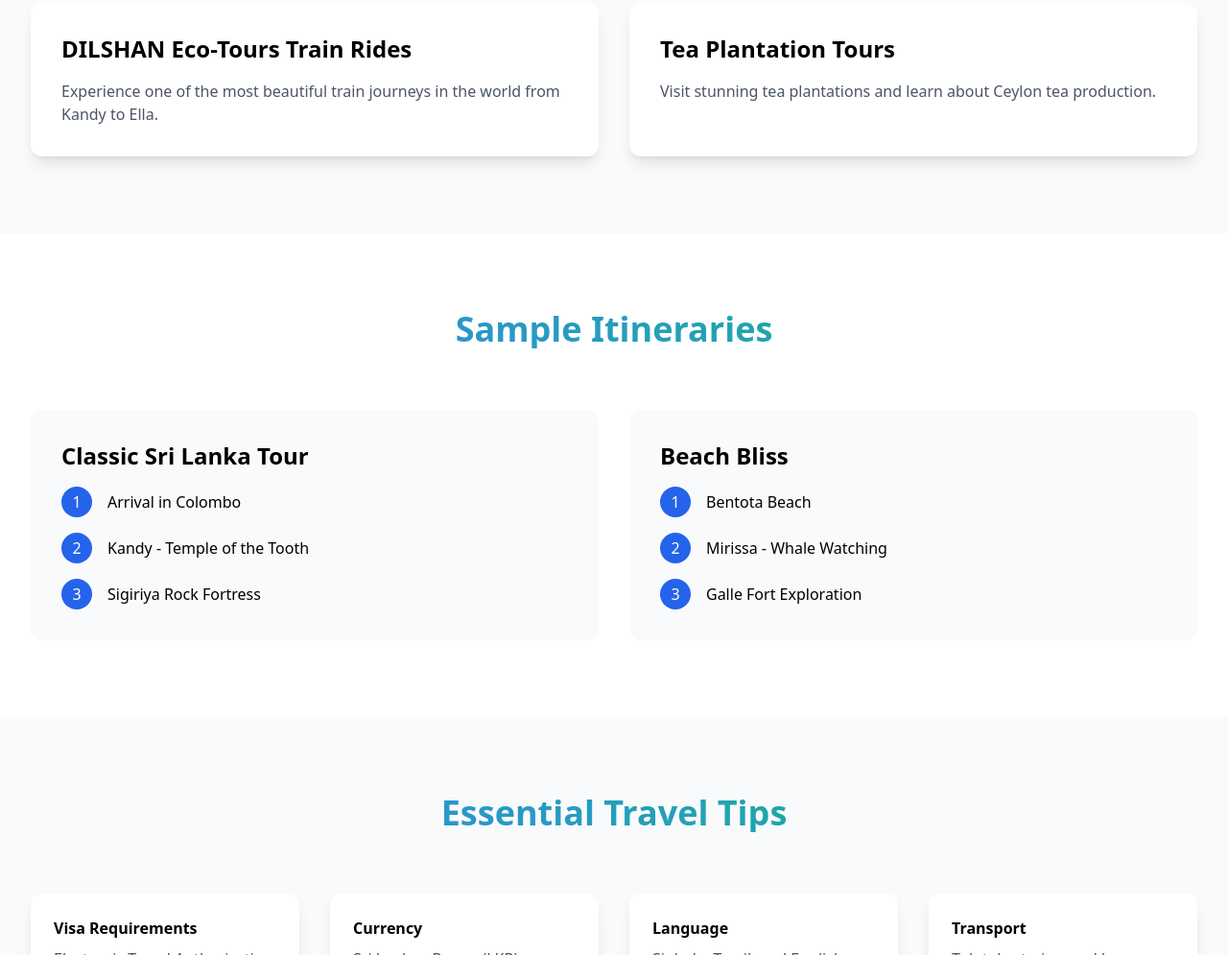
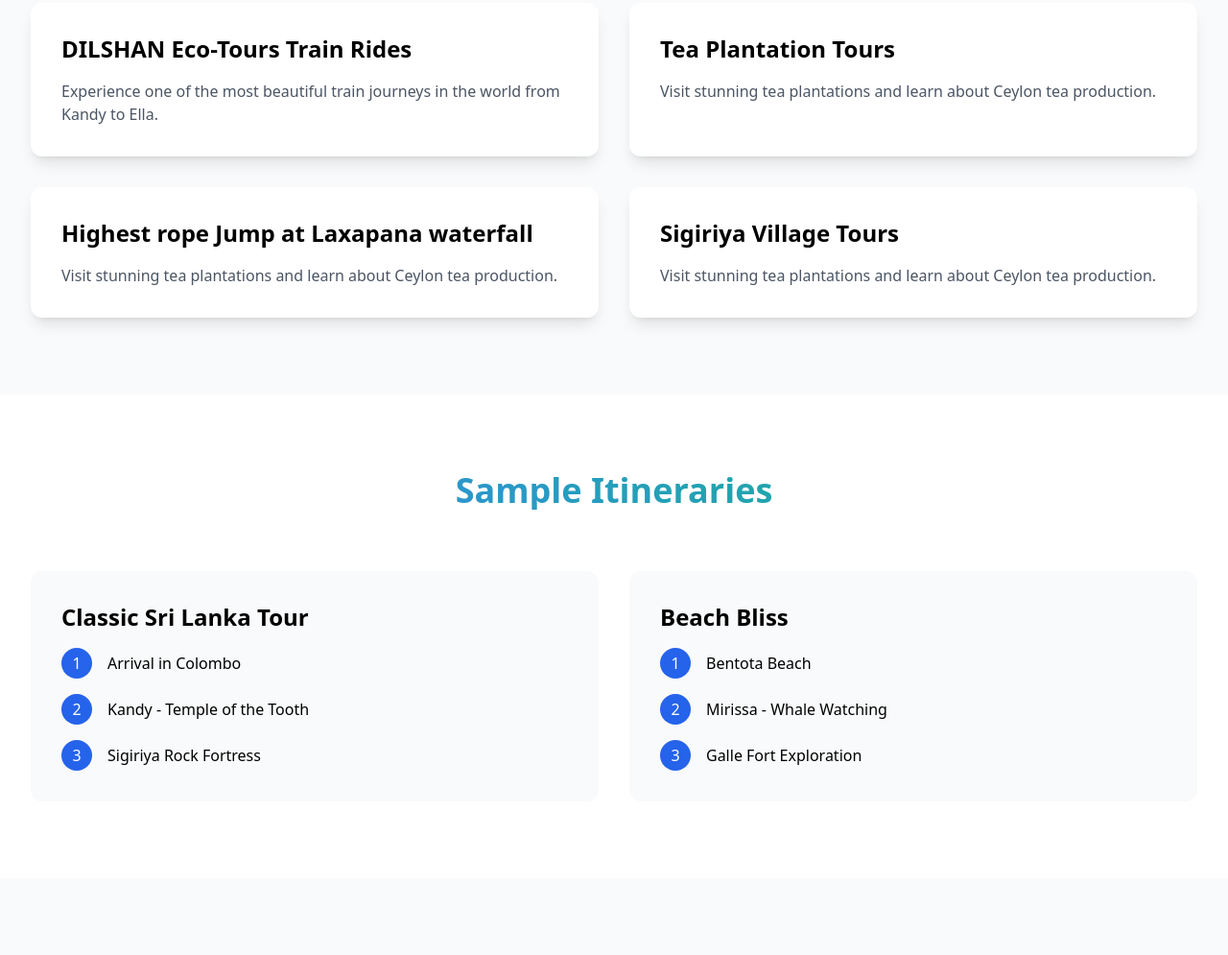
Before and after one commit to kp-dilshan/dilshan, a plain HTML site: page index.html in a window 1280 px wide. Shown: the part 2157-3152 px from the top of the page at 96% size. Drawn offline with nearby package versions, Linux system fonts and the light colour scheme.

Commit message:
Update index.html

```diff
--- a/index.html
+++ b/index.html
@@ -130,7 +130,7 @@
         </div>
     </section>
 
-    <!-- Experiences Section -->
+ <!-- Experiences Section -->
     <section id="experiences" class="py-20 bg-gray-50">
         <div class="max-w-7xl mx-auto px-4 sm:px-6 lg:px-8">
             <h2 class="text-4xl font-bold text-center mb-16 gradient-text">Unforgettable Experiences</h2>
@@ -143,9 +143,22 @@
                     <h3 class="text-2xl font-bold mb-4">Tea Plantation Tours</h3>
                     <p class="text-gray-600">Visit stunning tea plantations and learn about Ceylon tea production.</p>
                 </div>
+
+                <div class="bg-white rounded-xl p-8 shadow-lg" data-aos="fade-left">
+                    <h3 class="text-2xl font-bold mb-4">Highest rope Jump at Laxapana waterfall</h3>
+                    <p class="text-gray-600">Visit stunning tea plantations and learn about Ceylon tea production.</p>
+                </div>
+
+                <div class="bg-white rounded-xl p-8 shadow-lg" data-aos="fade-left">
+                    <h3 class="text-2xl font-bold mb-4">Sigiriya Village Tours</h3>
+                    <p class="text-gray-600">Visit stunning tea plantations and learn about Ceylon tea production.</p>
+                </div>
+
+
             </div>
         </div>
     </section>
+
 
     <!-- Itineraries Section -->
     <section id="itineraries" class="py-20 bg-white">
```
